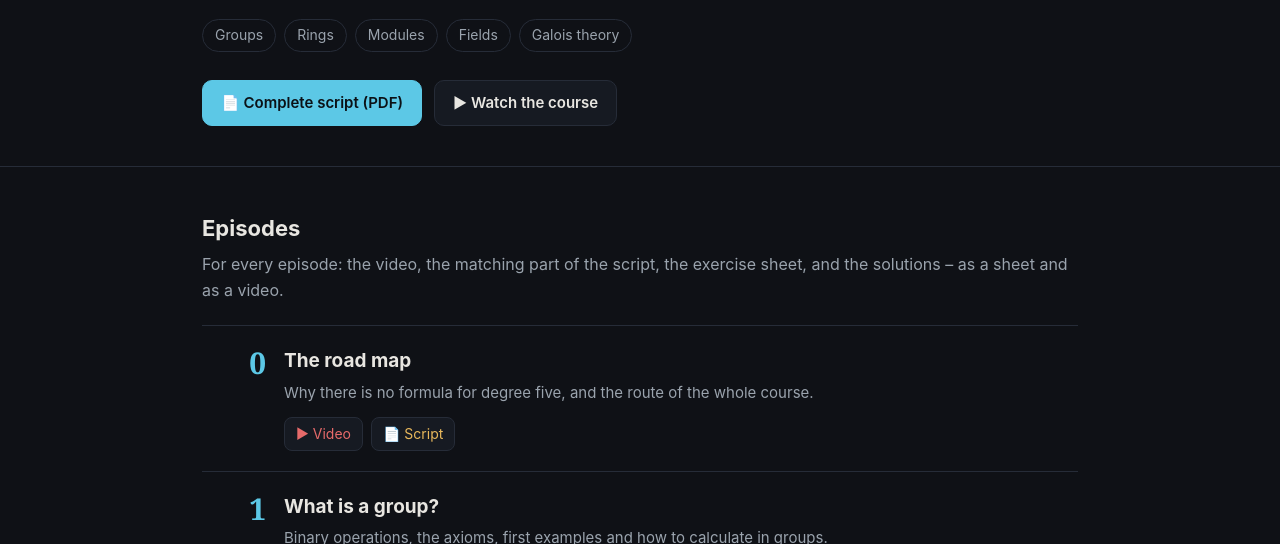
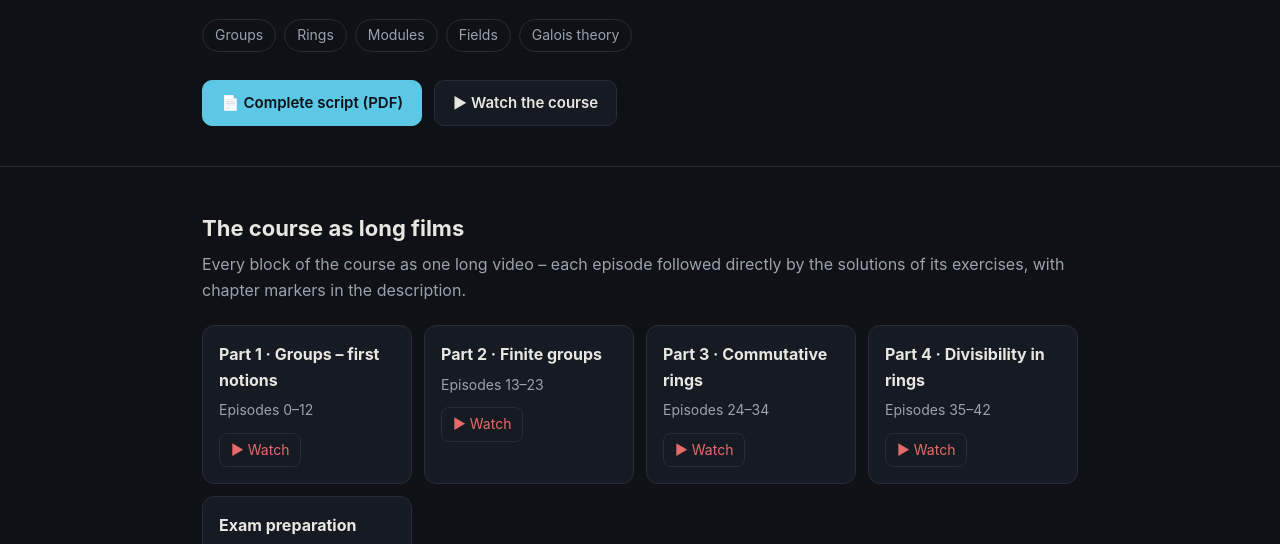
Before and after one commit to HilbertsProgram42/HilbertsProgram42.github.io, a plain HTML site: page algebra.html in a window 1280 px wide. Shown: the part 344-888 px from the top of the page. Drawn offline with Linux system fonts and the light colour scheme.

Commit message:
Algebra page: long films Parts 1–4 and exam preparation
Co-Authored-By: Claude Opus 5.5 <noreply@anthropic.com>
Claude-Session: https://claude.ai/code/session_017id8cFMiXsJwtwFE9jHnE6

```diff
--- a/algebra.html
+++ b/algebra.html
@@ -107,6 +107,24 @@ const EPISODES = [
 </header>
 
 <main class="wrap">
+  <section id="films">
+    <h2>The course as long films</h2>
+    <p class="note">Every block of the course as one long video – each episode followed directly by the
+      solutions of its exercises, with chapter markers in the description.</p>
+    <div class="how">
+      <div class="card"><b>Part 1 · Groups – first notions</b><span>Episodes 0–12</span>
+        <div class="links" style="margin-top:10px"><a class="video" id="film1" href="https://youtu.be/us4bIcgU72Y" target="_blank" rel="noopener">▶ Watch</a></div></div>
+      <div class="card"><b>Part 2 · Finite groups</b><span>Episodes 13–23</span>
+        <div class="links" style="margin-top:10px"><a class="video" id="film2" href="https://youtu.be/Voo5ed38ILs" target="_blank" rel="noopener">▶ Watch</a></div></div>
+      <div class="card"><b>Part 3 · Commutative rings</b><span>Episodes 24–34</span>
+        <div class="links" style="margin-top:10px"><a class="video" id="film3" href="https://youtu.be/KtCrFijm-vs" target="_blank" rel="noopener">▶ Watch</a></div></div>
+      <div class="card"><b>Part 4 · Divisibility in rings</b><span>Episodes 35–42</span>
+        <div class="links" style="margin-top:10px"><a class="video" id="film4" href="https://youtu.be/nRwb5wOsgVU" target="_blank" rel="noopener">▶ Watch</a></div></div>
+      <div class="card"><b>Exam preparation</b><span>Core concepts, many exam problems, a full mock exam</span>
+        <div class="links" style="margin-top:10px"><a class="video" href="https://youtu.be/ENeHKmmjCv4" target="_blank" rel="noopener">▶ Watch (7 h)</a></div></div>
+    </div>
+  </section>
+
   <section id="episodes">
     <h2>Episodes</h2>
     <p class="note">For every episode: the video, the matching part of the script, the exercise sheet,
```
